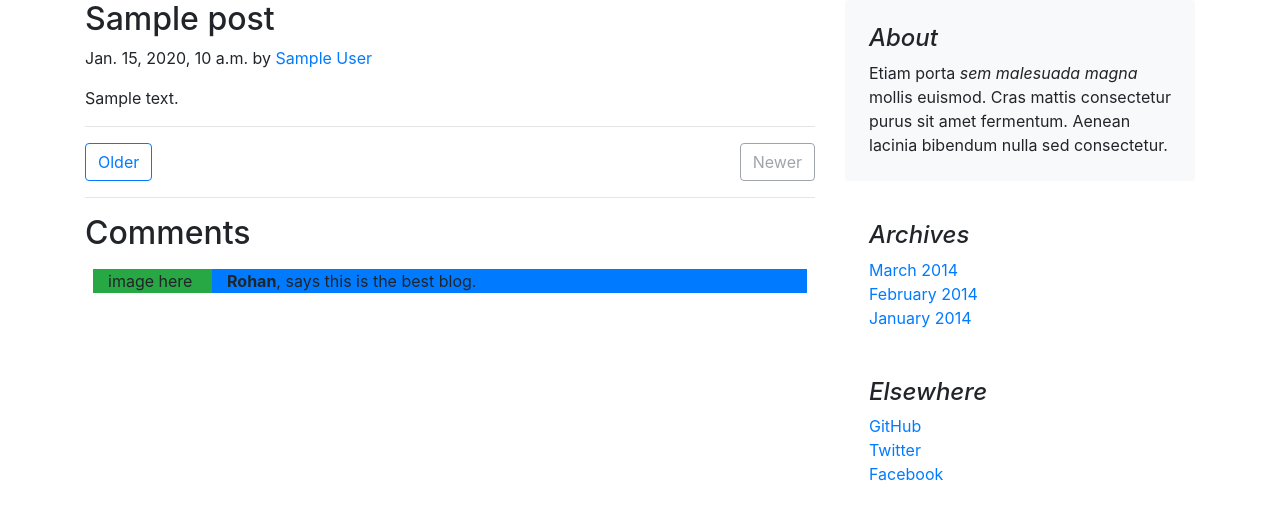
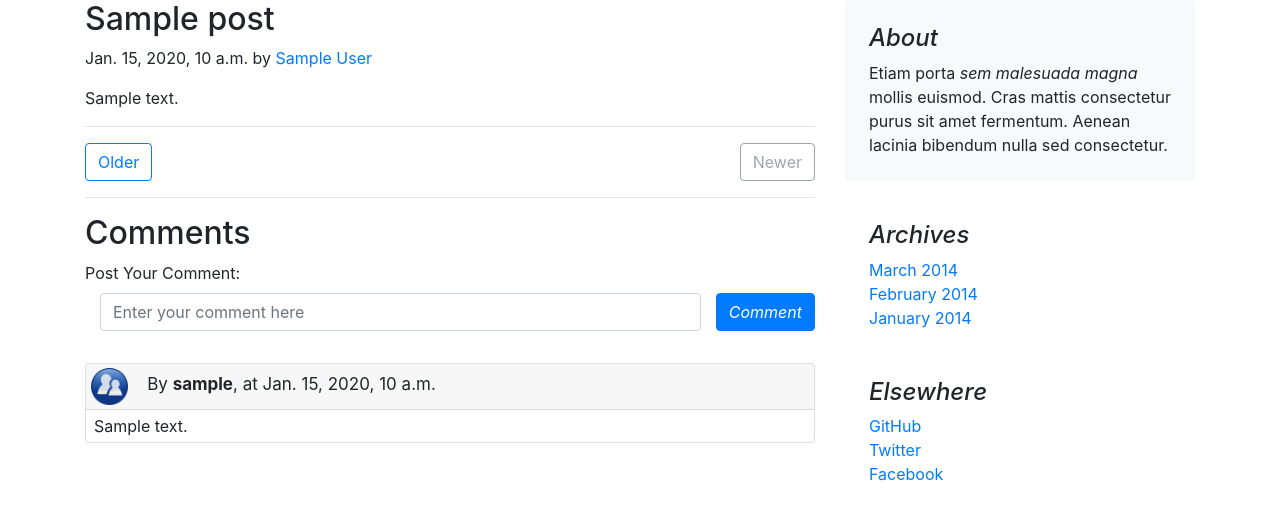
Before and after one commit to Coderode/Blogger, a Django app: template templates/blog/blogPost.html in a window 1280 px wide. Shown: the part 80-605 px from the top of the page. Run offline with Django 3.2, Linux system fonts and the light colour scheme; the template is opened without the code that fills it: most values are stand-ins (such as "Sample title", 1, 10 or a date in 2020); some libraries are stand-ins or nearby versions.

Commit message:
added comment section

```diff
--- a/Blogger/settings.py
+++ b/Blogger/settings.py
@@ -123,6 +123,10 @@ USE_TZ = True
 
 STATIC_URL = '/static/'
 
+STATICFILES_DIRS = [
+    os.path.join(BASE_DIR, 'static'),
+]
+
 #override messages tags
 MESSAGE_TAGS = {
     messages.ERROR : 'danger'
--- a/blog/models.py
+++ b/blog/models.py
@@ -27,4 +27,4 @@ class BlogComment(models.Model):
     # if parent is null - comment else that is a reply of a comment
 
     def __str__(self):
-        return str(sno)+' by '+self.user + ' for '+post
+        return self.comment[0:13]+'... by '+self.user.username
--- a/blog/urls.py
+++ b/blog/urls.py
@@ -2,6 +2,11 @@ from django.urls import path,include
 from blog import views
 
 urlpatterns = [
+
+    # API to post a comment
+    path('postComment', views.postComment, name='postComment'),
+
+
     path('', views.blogHome, name='blogHome'),
     path('<str:slug>', views.blogPost, name='blogPost'),
 ]
--- a/templates/base.html
+++ b/templates/base.html
@@ -79,7 +79,7 @@
     <!--Login and sing up modals-->
 
     <!--Sign up Modal  form-->
-    <form method="post" action="/signup">{% csrf_token %}
+    <form method="post" action="/signup" autocomplete="on">{% csrf_token %}
         <div class="modal fade" id="singupModal" tabindex="-1" role="dialog" aria-labelledby="signupModalLabel"
             aria-hidden="true">
             <div class="modal-dialog modal-lg">
@@ -115,12 +115,12 @@
                             <div class="form-group col">
                                 <label for="password1">Choose a Password:</label>
                                 <input type="password" class="form-control" id="password1" name="password1"
-                                    placeholder="Choose Password" required>
+                                    placeholder="Choose Password" required autocomplete="off">
                             </div>
                             <div class="form-group col">
                                 <label for="password2">Confirm Password:</label>
                                 <input type="password" class="form-control" id="password2" name="password2"
-                                    placeholder="Confirm Password" required>
+                                    placeholder="Confirm Password" required autocomplete="off">
                             </div>
                         </div>
                     </div>
@@ -134,7 +134,7 @@
     </form>
 
     <!--login Modal form -->
-    <form method="post" action="/login">{% csrf_token %}
+    <form method="post" action="/login" autocomplete="on">{% csrf_token %}
         <div class="modal fade" id="loginModal" tabindex="-1" role="dialog" aria-labelledby="loginModalLabel"
             aria-hidden="true">
             <div class="modal-dialog modal-lg">
@@ -149,12 +149,12 @@
                         <div id="loginmessage"></div>
 
                         <div class="form-group">
-                            <label for="username">Username:</label>
-                            <input type="text" class="form-control" id="username" name="username" placeholder="Enter Username" autofocus required>
+                            <label for="loginusername">Username:</label>
+                            <input type="text" class="form-control" id="loginusername" name="loginusername" placeholder="Enter Username" autofocus required>
                         </div>
                         <div class="form-group">
-                            <label for="password">Password:</label>
-                            <input type="password" class="form-control" id="password" name="password" placeholder="Enter Password" required>
+                            <label for="loginpassword">Password:</label>
+                            <input type="password" class="form-control" id="loginpassword" name="loginpassword" placeholder="Enter Password" required autocomplete="off">
                         </div>
                     </div>
                     <div class="modal-footer">
--- a/templates/blog/blogPost.html
+++ b/templates/blog/blogPost.html
@@ -17,23 +17,49 @@
             <!-- for pagination of the blog-->
             <nav class="blog-pagination">
                 <a class="btn btn-outline-primary" href="#">Older</a>
-                <a class="btn float-right btn-outline-secondary disabled" href="#" tabindex="-1" aria-disabled="true">Newer</a>
+                <a class="btn float-right btn-outline-secondary disabled" href="#" tabindex="-1"
+                    aria-disabled="true">Newer</a>
             </nav>
             <hr>
             <!--for comments-->
             <div class="container mx-0 px-0 my-3">
                 <h2>Comments</h2>
-                <div class="row my-3 mx-2">
-                    <div class="col-md-2 bg-success">image here</div>
-                    <div class="col-md-10 bg-primary"><b>Rohan</b>, says this is the best blog.</div>
-                </div>
+                <form action="/blog/postComment" method="post">{% csrf_token %}
+                    <input type="hidden" name="postSno" value="{{post.sno}}">
+                    <label for="comment">Post Your Comment:</label>
+                    <div class="row mx-0">
+                        <div class="form-group col">
+                            <input type="text" class="form-control" name="comment" placeholder="Enter your comment here" id="comment">
+                        </div>
+                        <div>
+                            <button type="submit" class="btn btn-primary"><i>Comment</i></button>
+                        </div>
+                    </div>
+                </form>
+                {% for comment in comments %}
+                    <div class="my-3 mx-0 card">
+                        <div class="card-header py-0 pl-3">
+                            <div class="row">
+                                <div class="col-md-1 px-1 py-1">
+                                    <img class="img-fluid" width="70%" height="70%" src="/static/images/usericon.png" alt="user">
+                                </div>
+                                <div class="col-md-11 px-0 float-left py-2" style="font-size:17px;">
+                                    By <b>{{comment.user.username}}</b>, at {{comment.timeStamp}}
+                                </div>
+                            </div>
+                        </div>
+                        <div class="card-body py-1 pl-2">
+                            {{comment.comment}}
+                        </div>
+                    </div>
+                {% endfor %}
             </div>
-
         </div>
         <aside class="col-md-4 blog-sidebar">
             <div class="p-4 mb-3 bg-light rounded">
                 <h4 class="font-italic">About</h4>
-                <p class="mb-0">Etiam porta <em>sem malesuada magna</em> mollis euismod. Cras mattis consectetur purus sit
+                <p class="mb-0">Etiam porta <em>sem malesuada magna</em> mollis euismod. Cras mattis consectetur purus
+                    sit
                     amet fermentum. Aenean lacinia bibendum nulla sed consectetur.</p>
             </div>
 
```
Also changed, not shown: blog/views.py (+20 -3 lines), home/views.py (+4 -4 lines), db.sqlite3, static/images/usericon.png (added).
